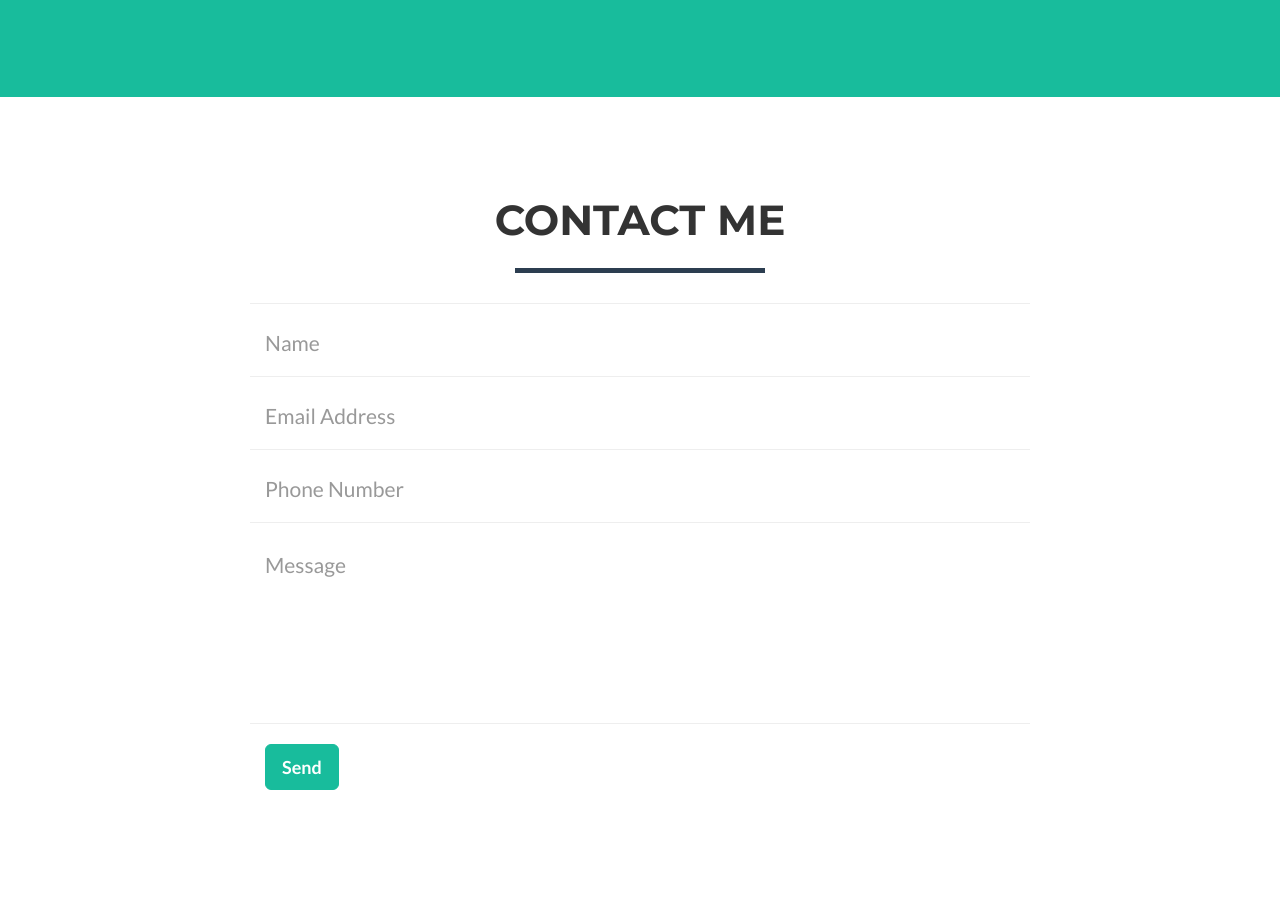
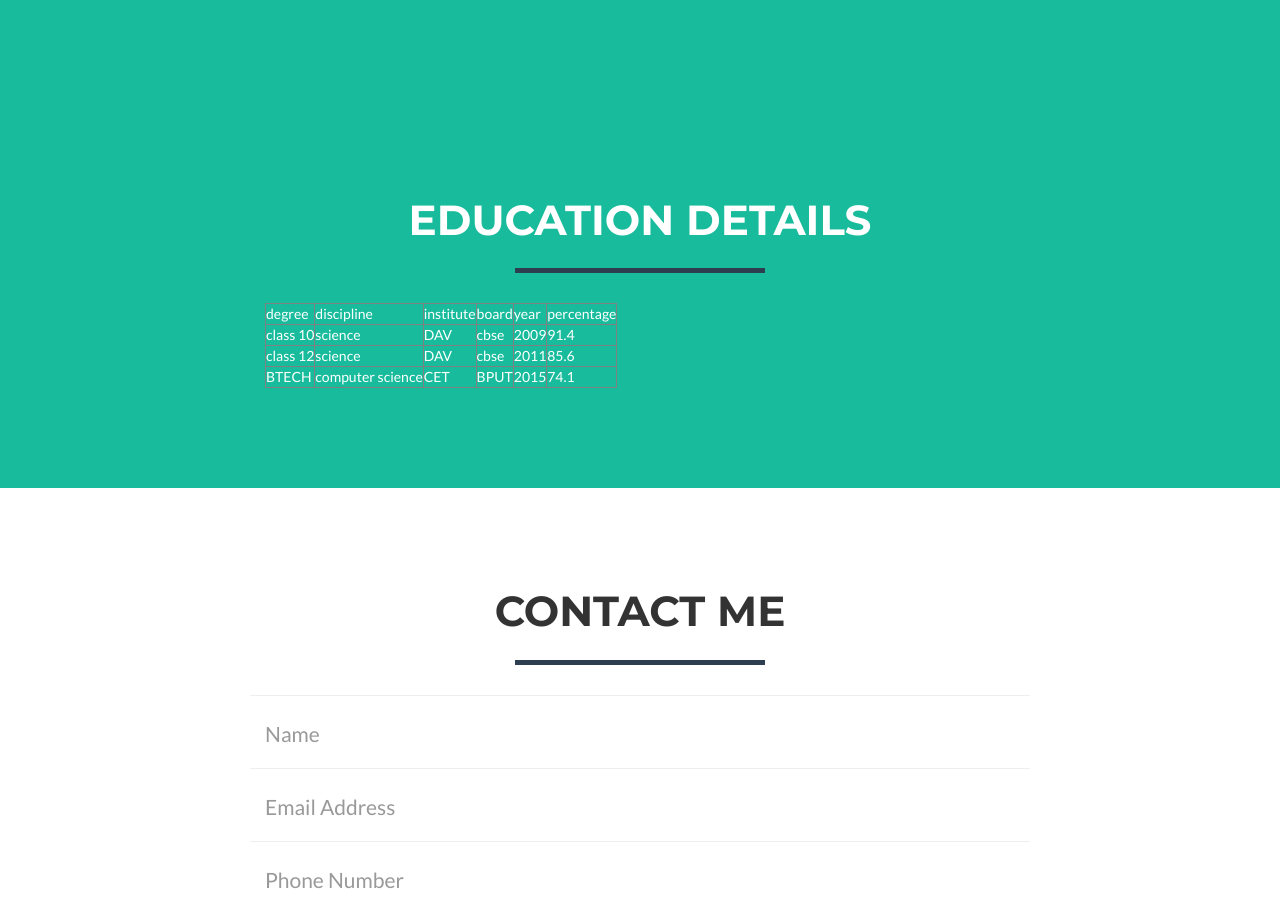
Before and after one commit to sitikanthamallik/sitikanthamallik.github.io, a website: page index.html in a window 1280 px wide. Shown: the part 1752-2649 px from the top of the page. Drawn offline with nearby package versions, Linux system fonts and the light colour scheme; files whose address does not match are found by name.

Commit message:
Update index.html

```diff
--- a/index.html
+++ b/index.html
@@ -181,6 +181,59 @@
             </div>
         </div>
     </section>
+       <!-- Education Section -->
+    <section class="success" id="education">
+        <div class="container">
+            <div class="row">
+                <div class="col-lg-12 text-center">
+                    <h2>Education Details</h2>
+                    <hr class="star-primary">
+                </div>
+            </div>
+            <div class="row">
+                <div class="col-lg-4 col-lg-offset-2">
+                    <table border="1">
+                        <tr>
+                          <td>degree</td>
+                            <td>discipline</td>
+                            <td>institute </td>
+                            <td>board </td>
+                            <td>year </td>
+                             <td>percentage</td>
+                         </tr>
+                         <tr>
+                         <td>class 10</td>
+                         <td>science</td>
+                            <td>DAV </td>
+                            <td>cbse </td>
+                            <td>2009 </td>
+                            <td>91.4</td>
+                          </tr>
+                        <tr>
+
+                         <td>class 12</td>
+                         <td>science</td>
+                            <td>DAV </td>
+                            <td>cbse </td>
+                            <td>2011 </td>
+                            <td>85.6</td>
+                          </tr>
+                        <tr>
+                         <td>BTECH</td>
+                         <td>computer science</td>
+                            <td>CET </td>
+                            <td>BPUT </td>
+                            <td>2015 </td>
+                            <td>74.1</td>
+                          </tr>
+
+
+</table>
+                </div>
+
+            </div>
+        </div>
+    </section>
 
     <!-- Contact Section -->
     <section id="contact">
@@ -254,13 +307,13 @@
                                 <a href="https://facebook.com/sitikanthamallik" class="btn-social btn-outline"><i class="fa fa-fw fa-facebook"></i></a>
                             </li>
                             <li>
-                                <a href="#" class="btn-social btn-outline"><i class="fa fa-fw fa-google-plus"></i></a>
+                                <a href="https://plus.google.com/+sitikanthamallikhome" class="btn-social btn-outline"><i class="fa fa-fw fa-google-plus"></i></a>
                             </li>
                             <li>
                                 <a href="https://twitter.com/siti_newyr2k16" class="btn-social btn-outline"><i class="fa fa-fw fa-twitter"></i></a>
                             </li>
                             <li>
-                                <a href="#https://in.linkedin.com/in/sitikanthamallik" class="btn-social btn-outline"><i class="fa fa-fw fa-linkedin"></i></a>
+                                <a href="https://in.linkedin.com/in/sitikanthamallik" class="btn-social btn-outline"><i class="fa fa-fw fa-linkedin"></i></a>
                             </li>
                             <li>
                                 <a href="https://github.com/sitikanthamallik" class="btn-social btn-outline"><i class="fa fa-fw fa-github"></i></a>
```
